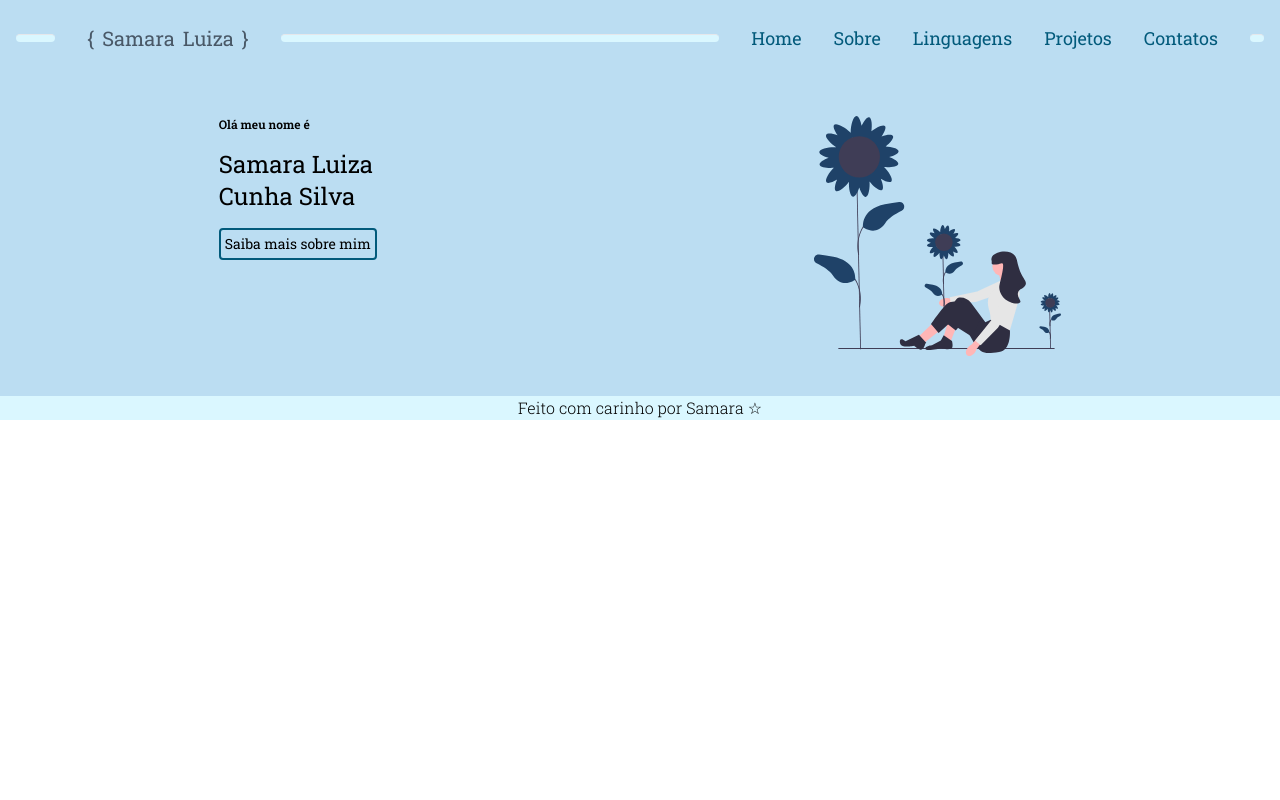
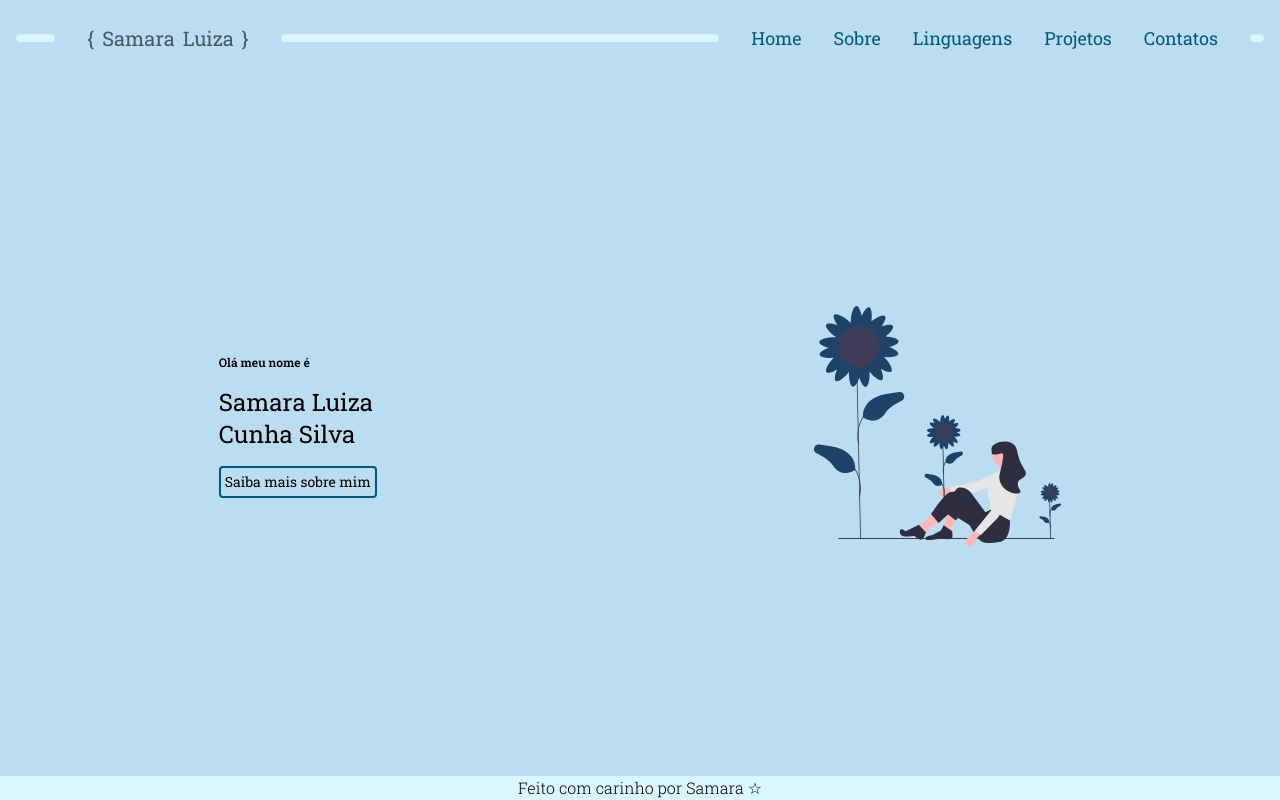
Before and after one commit to samaralcunha/portifolio, a React (Vite) app: page / in a window 1280 px wide. Built offline with nearby package versions, Linux system fonts and the light colour scheme.

Commit message:
rotas(funciona) tamanho

```diff
--- a/src/pages/Home/index.jsx
+++ b/src/pages/Home/index.jsx
@@ -5,9 +5,9 @@ import { Link } from 'react-router-dom'
 export default function Home() {
     return (
         <>
-            <main className="bg-[#BBDDF2] h-full">
+            <main className="bg-[#BBDDF2] h-screen grid grid-rows-[auto_1fr_auto]">
                 <Header />
-                <section className='flex justify-around font-roboto py-10'>
+                <section className='flex justify-around items-center font-roboto py-10'>
                     <div className='flex flex-col'>
                         <p className='text-xs font-semibold'>Olá meu nome é</p>
                         <h1 className='text-2xl my-4'>Samara Luiza <br /> Cunha Silva</h1>
```
